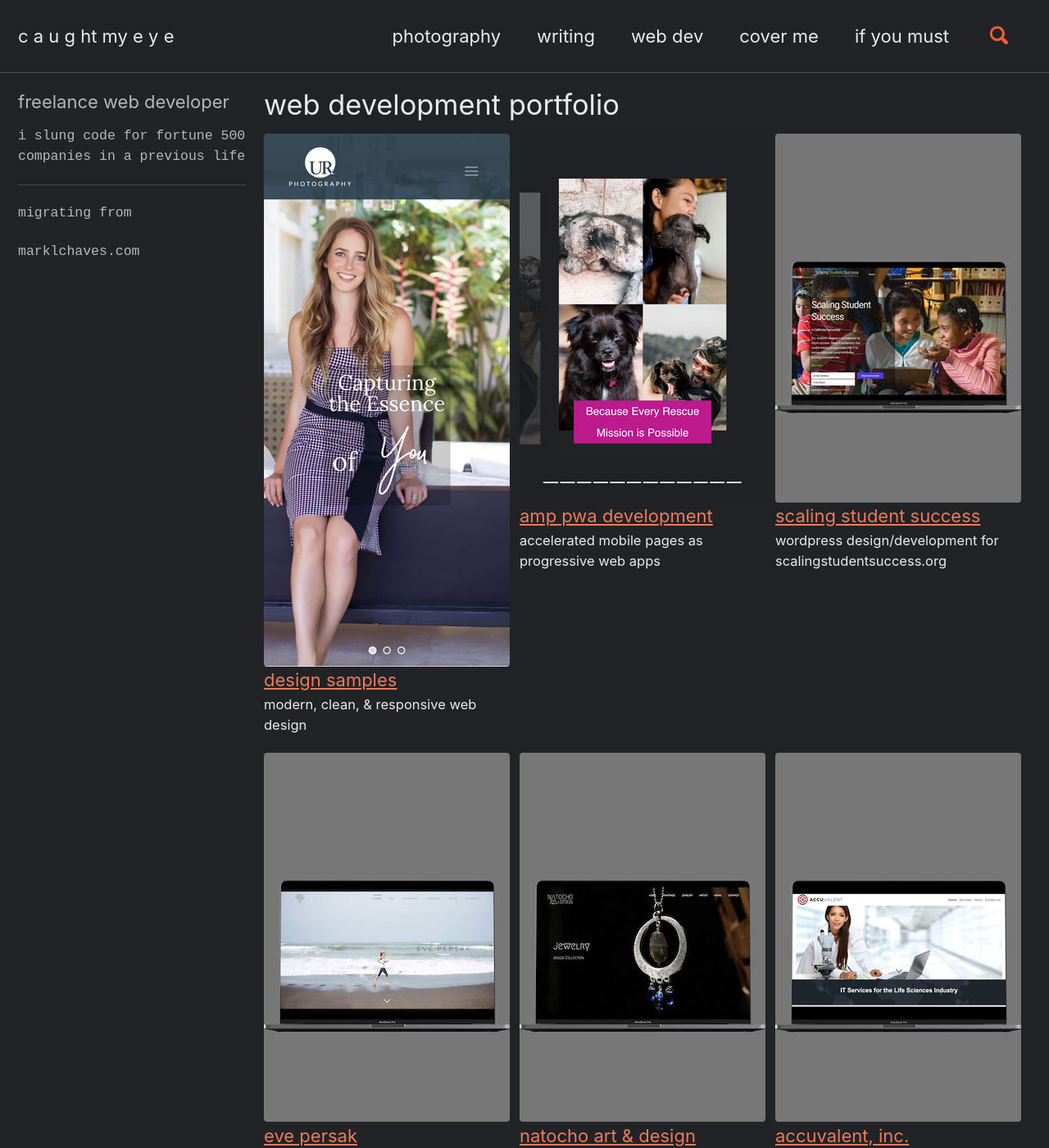
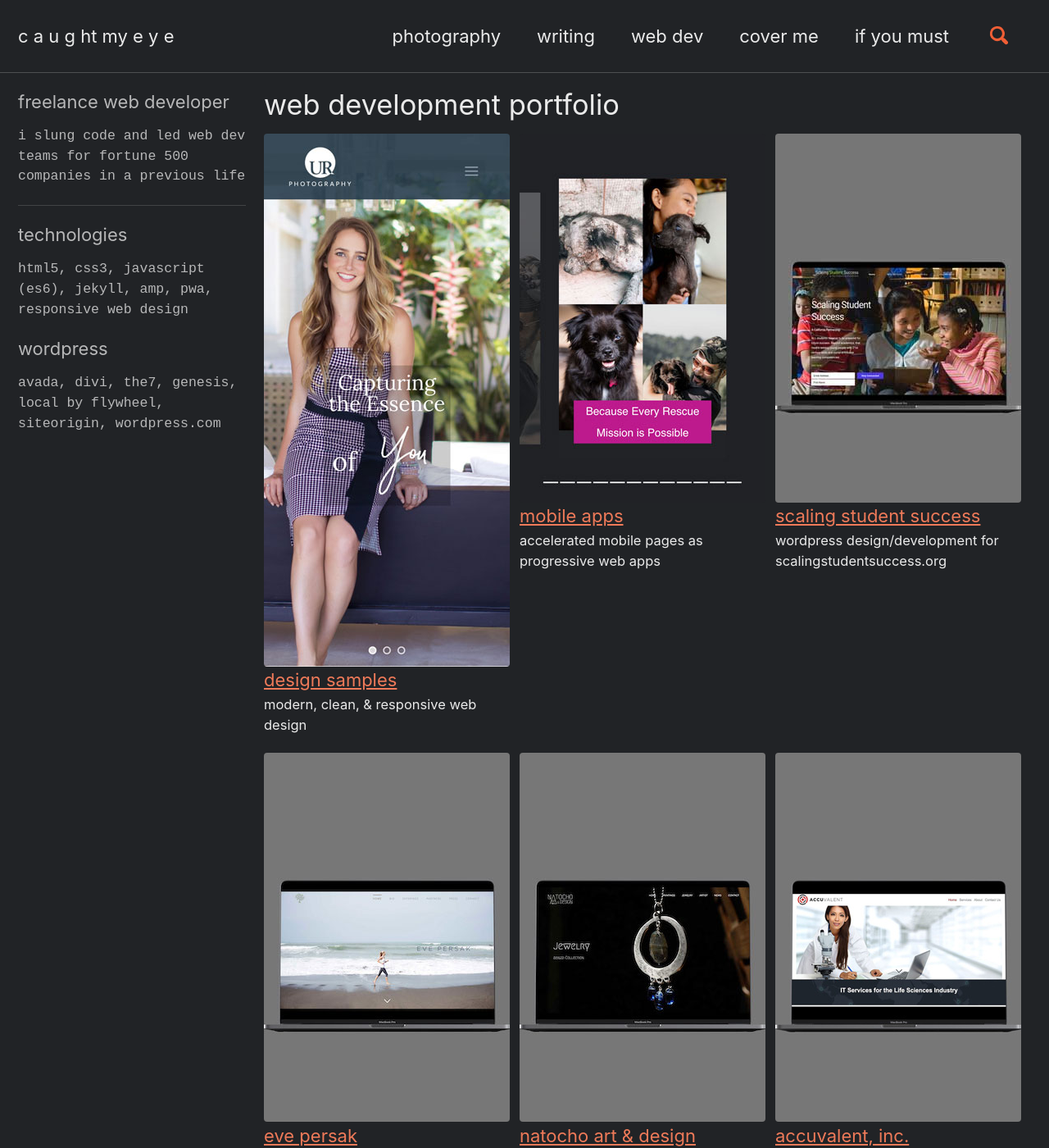
Before and after one commit to marklchaves/caughtmyeye, a Jekyll site: the page built from _pages/webdev.md, in a window 1280 px wide and 1400 px high. Shown: the whole window at 82% size. Built offline with Jekyll 4.4.1, drawn with Linux system fonts in a browser that asks for light colours; cached includes are drawn as plain includes; nearby versions of some CDN libraries; comment, search, counter and statistics services are not loaded.

Commit message:
Content updates, removed migrating message

```diff
--- a/_pages/webdev.md
+++ b/_pages/webdev.md
@@ -8,11 +8,12 @@ classes: wide
 author_profile: false
 sidebar:
   - title: "freelance web developer"
-    text: "i slung code for fortune 500 companies in a previous life"
+    text: "i slung code and led web dev teams for fortune 500 companies in a previous life"
   - title: "<hr>"
-    text: "migrating from"
-  - title: ""
-    text: "marklchaves.com"
+  - title: "technologies"
+    text: "html5, css3, javascript (es6), jekyll, amp, pwa, responsive web design"
+  - title: wordpress
+    text: avada, divi, the7, genesis, local by flywheel, siteorigin, wordpress.com
 sort_by: date
 sort_order: reverse
 masonry: false
--- a/_sass/minimal-mistakes/_sidebar.scss
+++ b/_sass/minimal-mistakes/_sidebar.scss
@@ -315,92 +315,3 @@
     margin-right: initial;
   }
 }
-
-/* Typewriter Animation ~mlc */
-
-.sidebar p {
-  overflow: hidden; /* Hide text until typing. */
-}
-
-.sidebar p:nth-child(4) {
-  width: 11.5em;
-  -webkit-animation: type 2s steps(40, end);
-  animation: type 2s steps(40, end);
-  -webkit-animation-fill-mode: forwards;
-  animation-fill-mode: forwards;
-}
-
-.sidebar p:nth-child(6) {
-  border-right: .15em solid $primary-color;
-  width: 15em;
-  opacity: 0;
-  -webkit-animation: type2 2s steps(40, end);
-  animation: type2 2s steps(40, end),
-  blink 0.5s step-end 25 alternate;
-  -webkit-animation-delay: 2s;
-  animation-delay: 2s;
-  -webkit-animation-fill-mode: forwards;
-  animation-fill-mode: forwards;
-}
-
-@keyframes type {
-  0% {
-    width: 0;
-  }
-  99.9% {
-    border-right: .15em solid $primary-color;
-  }
-  100% {
-    border: none;
-  }
-}
-
-@-webkit-keyframes type {
-  0% {
-    width: 0;
-  }
-  99.9% {
-    border-right: .15em solid $primary-color;
-  }
-  100% {
-    border: none;
-  }
-}
-
-@keyframes type2 {
-  0% {
-    width: 0;
-  }
-  1% {
-    opacity: 1;
-  }
-  100% {
-    opacity: 1;
-  }
-}
-
-@-webkit-keyframes type2 {
-  0% {
-    width: 0;
-  }
-  1% {
-    opacity: 1;
-  }
-  99.9% {
-    border-right: .15em solid $primary-color;
-  }
-  100% {
-    opacity: 1;
-  }
-}
-
-@keyframes blink {
-  50% {
-    border-color: transparent;
-  }
-}
-@-webkit-keyframes blink {
-  50% {
-    border-color: tranparent;
-  }
-}
--- a/_webdev/amp-pwa.md
+++ b/_webdev/amp-pwa.md
@@ -1,5 +1,5 @@
 ---
-title: amp pwa development
+title: mobile apps
 excerpt: accelerated mobile pages as <br>progressive web apps
 collection: webdev
 date: 2020-01-05 06:00:00 +0800
```
Also changed, not shown: _pages/about.md (+3 -1 lines), _pages/cover-me.md (+3 -4 lines), _pages/photography.md (+2 -4 lines).
